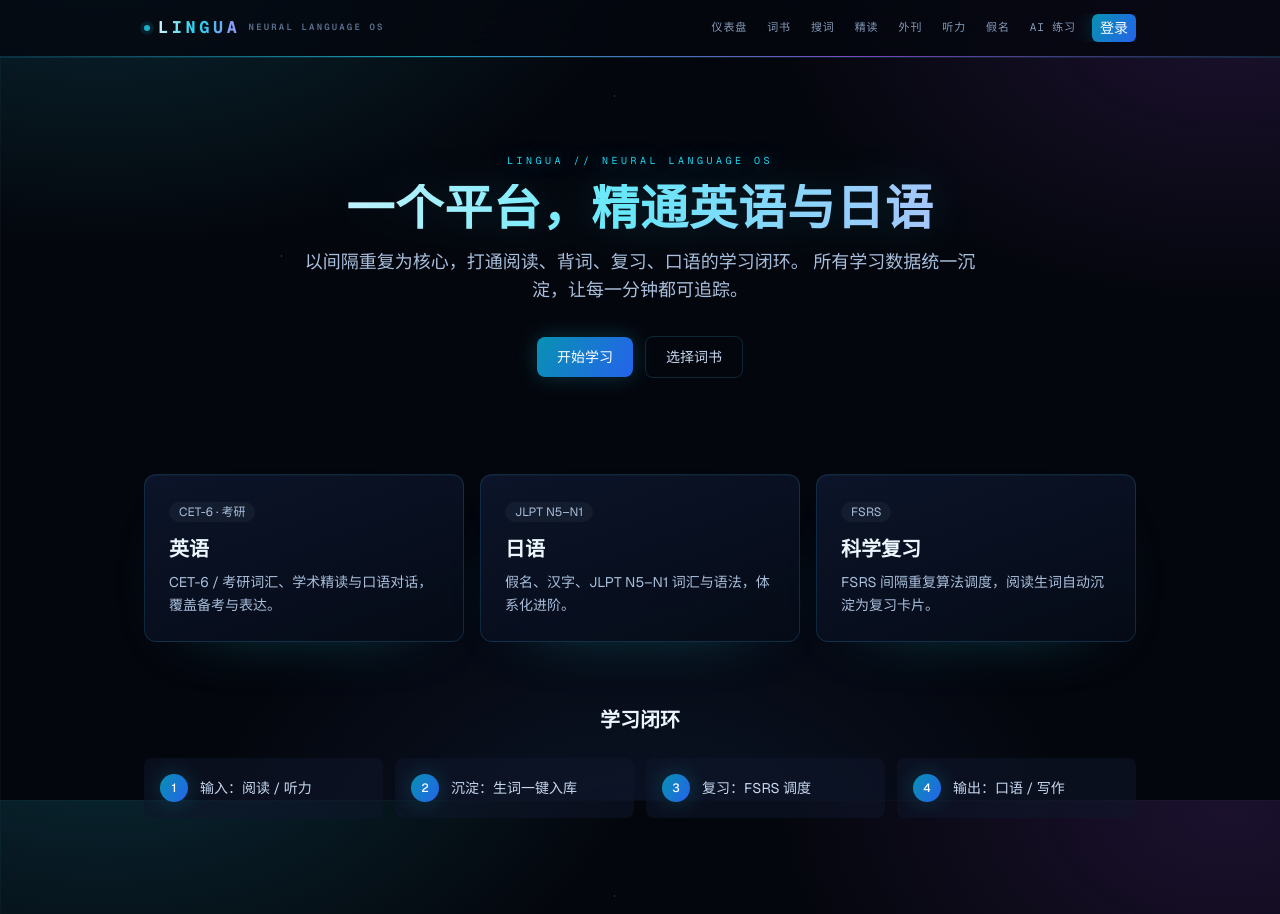
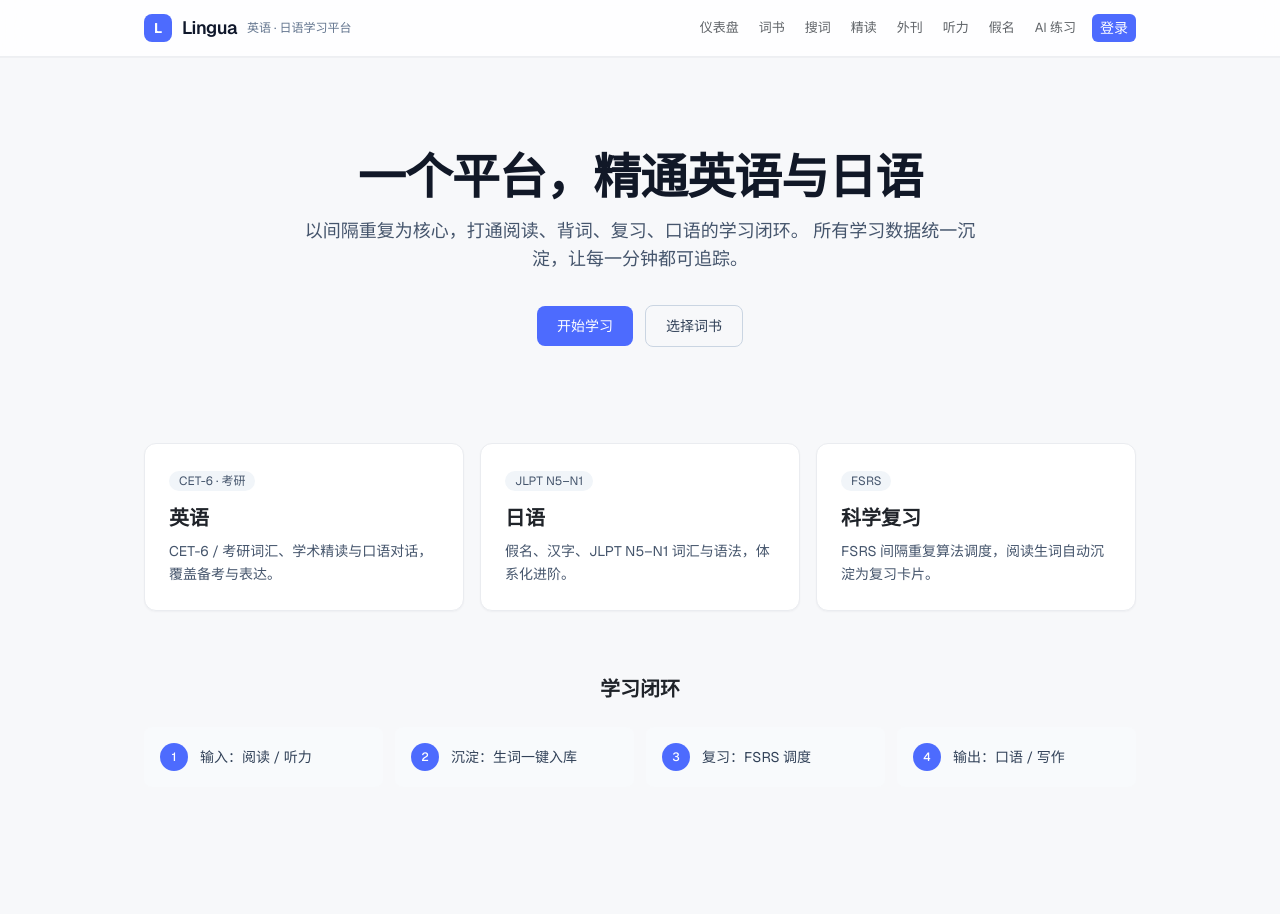
Before and after one commit to irocy64/lingua, a Next.js app: page / in a window 1280 px wide. After the commit the page ends 883 px from the top, so only its background shows below. Built offline with nearby package versions, Linux system fonts and the light colour scheme; no server answers.

Commit message:
feat(ui): DeepSeek-style light theme

```diff
--- a/app/globals.css
+++ b/app/globals.css
@@ -1,13 +1,12 @@
 @import "tailwindcss";
 
 :root {
-  --background: #04060d;
-  --foreground: #e6f1ff;
-  --sci-cyan: #22d3ee;
-  --sci-blue: #3b82f6;
-  --sci-violet: #a855f7;
-  --sci-panel: rgba(10, 18, 34, 0.72);
-  --sci-line: rgba(56, 189, 248, 0.18);
+  --background: #f7f8fa;
+  --foreground: #1f2329;
+  --brand: #4d6bfe;
+  --brand-hover: #3e5af0;
+  --muted: #5f6368;
+  --line: #eaecf0;
 }
 
 @theme inline {
@@ -18,40 +17,22 @@
 }
 
 html {
-  color-scheme: dark;
-  background: #04060d;
+  color-scheme: light;
+  background: #f7f8fa;
 }
 
 body {
   min-height: 100vh;
   overflow-x: hidden;
   color: var(--foreground);
-  font-family: var(--font-geist-sans), system-ui, -apple-system, sans-serif;
-  background-color: #04060d;
-  background-image:
-    radial-gradient(900px 520px at 8% -8%, rgba(34, 211, 238, 0.17), transparent 60%),
-    radial-gradient(820px 520px at 96% 2%, rgba(168, 85, 247, 0.14), transparent 55%),
-    radial-gradient(760px 620px at 50% 112%, rgba(59, 130, 246, 0.12), transparent 60%),
-    radial-gradient(1px 1px at 22% 32%, rgba(255, 255, 255, 0.4), transparent 100%),
-    radial-gradient(1px 1px at 72% 78%, rgba(255, 255, 255, 0.28), transparent 100%),
-    radial-gradient(1px 1px at 48% 12%, rgba(34, 211, 238, 0.55), transparent 100%),
-    linear-gradient(rgba(56, 189, 248, 0.045) 1px, transparent 1px),
-    linear-gradient(90deg, rgba(56, 189, 248, 0.045) 1px, transparent 1px);
-  background-size:
-    auto,
-    auto,
-    auto,
-    220px 220px,
-    320px 320px,
-    360px 360px,
-    48px 48px,
-    48px 48px;
-  background-attachment: fixed;
+  font-family: var(--font-geist-sans), system-ui, -apple-system, "Segoe UI",
+    sans-serif;
+  background: #f7f8fa;
 }
 
 ::selection {
-  background: rgba(34, 211, 238, 0.35);
-  color: #f8fbff;
+  background: rgba(77, 107, 254, 0.16);
+  color: #111827;
 }
 
 ::-webkit-scrollbar {
@@ -59,272 +40,131 @@ body {
   height: 10px;
 }
 ::-webkit-scrollbar-track {
-  background: #050912;
+  background: #f7f8fa;
 }
 ::-webkit-scrollbar-thumb {
-  background: linear-gradient(180deg, #164e63, #1e3a8a);
+  background: #d5dae3;
   border-radius: 9999px;
-  border: 2px solid #050912;
+  border: 2px solid #f7f8fa;
+}
+::-webkit-scrollbar-thumb:hover {
+  background: #b9c1cf;
 }
 
 :focus-visible {
-  outline: 1px solid rgba(34, 211, 238, 0.7);
+  outline: 2px solid rgba(77, 107, 254, 0.45);
   outline-offset: 2px;
 }
 
-/* ---------- 顶部导航 ---------- */
+/* ---------- 顶部导航：白底 + 品牌蓝 ---------- */
 header {
   position: sticky;
   top: 0;
   z-index: 50;
-  background: rgba(4, 7, 15, 0.78) !important;
-  border-bottom-color: rgba(34, 211, 238, 0.22) !important;
-  backdrop-filter: blur(16px);
-  box-shadow:
-    0 1px 0 rgba(34, 211, 238, 0.14),
-    0 20px 50px -35px rgba(34, 211, 238, 0.5);
-}
-header::after {
-  content: "";
-  position: absolute;
-  left: 0;
-  right: 0;
-  bottom: -1px;
-  height: 1px;
-  background: linear-gradient(90deg, transparent, #22d3ee, #a855f7, transparent);
-  opacity: 0.7;
-}
-
-.sci-logo {
-  font-family: var(--font-geist-mono), monospace;
-  font-size: 1.05rem;
-  font-weight: 700;
-  letter-spacing: 0.22em;
-  background: linear-gradient(100deg, #e0f2fe, #22d3ee 45%, #a78bfa);
-  -webkit-background-clip: text;
-  background-clip: text;
-  color: transparent;
-}
-
-.sci-tag {
-  font-family: var(--font-geist-mono), monospace;
-  font-size: 9px;
-  letter-spacing: 0.24em;
-  color: #5b708f;
-  text-transform: uppercase;
-}
-
-.sci-dot {
-  width: 6px;
-  height: 6px;
-  border-radius: 9999px;
-  background: #22d3ee;
-  box-shadow: 0 0 10px #22d3ee;
-  animation: sciPulse 2.4s ease-in-out infinite;
+  background: rgba(255, 255, 255, 0.86) !important;
+  border-bottom-color: #edeff2 !important;
+  backdrop-filter: blur(14px);
+  box-shadow: 0 1px 0 rgba(16, 24, 40, 0.03);
 }
 
 .sci-nav {
-  font-family: var(--font-geist-mono), monospace;
-  font-size: 11px;
-  letter-spacing: 0.08em;
-  color: #849bb8 !important;
+  font-family: inherit;
+  font-size: 13px;
+  letter-spacing: 0;
+  color: #5f6368 !important;
 }
 .sci-nav:hover {
-  color: #22d3ee !important;
-  text-shadow: 0 0 14px rgba(34, 211, 238, 0.55);
+  color: var(--brand) !important;
+  background: #f2f5ff;
+  text-shadow: none;
 }
 .sci-nav-active {
-  color: #67e8f9 !important;
-  background: rgba(34, 211, 238, 0.1);
-  box-shadow: inset 0 0 0 1px rgba(34, 211, 238, 0.22);
-  text-shadow: 0 0 14px rgba(34, 211, 238, 0.55);
+  color: var(--brand) !important;
+  background: #eef2ff;
+  box-shadow: none;
+  font-weight: 500;
+  text-shadow: none;
 }
 
-@keyframes sciPulse {
-  0%,
-  100% {
-    opacity: 0.55;
-    box-shadow: 0 0 0 0 rgba(34, 211, 238, 0.35);
-  }
-  50% {
-    opacity: 1;
-    box-shadow: 0 0 0 6px rgba(34, 211, 238, 0);
-  }
+/* 旧版科幻装饰在新主题下隐藏 */
+.sci-kicker,
+.sci-dot,
+.sci-logo,
+.sci-tag {
+  display: none !important;
 }
 
 /* ---------- 标题 ---------- */
 h1 {
-  letter-spacing: 0.02em;
-  background: linear-gradient(100deg, #f0f9ff 5%, #67e8f9 48%, #c4b5fd 95%);
-  -webkit-background-clip: text;
-  background-clip: text;
-  color: transparent;
-  filter: drop-shadow(0 0 22px rgba(34, 211, 238, 0.16));
+  color: #111827;
+  letter-spacing: -0.02em;
+  background: none;
+  -webkit-text-fill-color: currentColor;
+  filter: none;
 }
 h2,
 h3,
 h4 {
-  color: #e6f6ff;
+  color: #1f2329;
 }
 
 /* ---------- 面板 / 卡片 ---------- */
 .rounded-xl.border,
 .rounded-2xl.border {
-  background-color: rgba(9, 16, 30, 0.62);
-  background-image: linear-gradient(
-    160deg,
-    rgba(13, 24, 46, 0.78),
-    rgba(6, 11, 22, 0.7)
-  );
-  border-color: rgba(56, 189, 248, 0.16) !important;
-  box-shadow:
-    inset 0 1px 0 rgba(255, 255, 255, 0.03),
-    0 24px 70px -55px rgba(34, 211, 238, 0.55);
-  backdrop-filter: blur(12px);
+  background: #ffffff;
+  border-color: var(--line) !important;
+  box-shadow: 0 1px 2px rgba(16, 24, 40, 0.04);
+  backdrop-filter: none;
   transition:
-    border-color 0.25s ease,
-    box-shadow 0.25s ease,
-    transform 0.25s ease;
+    border-color 0.2s ease,
+    box-shadow 0.2s ease;
 }
 a.rounded-xl.border:hover {
-  border-color: rgba(34, 211, 238, 0.42) !important;
-  box-shadow:
-    0 0 0 1px rgba(34, 211, 238, 0.14),
-    0 22px 60px -38px rgba(34, 211, 238, 0.45);
-  transform: translateY(-2px);
+  border-color: #d8ddea !important;
+  box-shadow: 0 6px 20px rgba(16, 24, 40, 0.06);
+  transform: none;
 }
 
-.bg-white {
-  background-color: rgba(9, 16, 30, 0.8) !important;
-}
-.bg-white\/80 {
-  background-color: rgba(4, 7, 15, 0.78) !important;
-}
-.bg-slate-50 {
-  background-color: rgba(15, 23, 42, 0.55) !important;
-}
-.bg-slate-100 {
-  background-color: rgba(30, 41, 59, 0.5) !important;
-}
-.bg-slate-200 {
-  background-color: rgba(51, 65, 85, 0.5) !important;
-}
-
-/* 主按钮 / 深色块 → 霓虹渐变 */
+/* 主按钮统一品牌蓝 */
 .bg-slate-900 {
-  background: linear-gradient(120deg, #0891b2, #2563eb) !important;
-  box-shadow: 0 0 22px rgba(34, 211, 238, 0.22);
+  background: var(--brand) !important;
+  box-shadow: none;
 }
 .hover\:bg-slate-700:hover,
 .hover\:bg-slate-800:hover {
-  background: linear-gradient(120deg, #06b6d4, #3b82f6) !important;
-}
-
-/* ---------- 边框 / 分隔线 ---------- */
-.border-slate-200,
-.border-slate-300 {
-  border-color: rgba(56, 189, 248, 0.18) !important;
-}
-.border-slate-100 {
-  border-color: rgba(148, 163, 184, 0.1) !important;
-}
-.divide-slate-100 > :not([hidden]) ~ :not([hidden]) {
-  border-color: rgba(148, 163, 184, 0.1) !important;
-}
-
-/* ---------- 文本 ---------- */
-.text-slate-900 {
-  color: #ecf6ff !important;
-}
-.text-slate-800 {
-  color: #dcf0ff !important;
-}
-.text-slate-700 {
-  color: #c7d8f0 !important;
-}
-.text-slate-600 {
-  color: #a9bfdc !important;
-}
-.text-slate-500 {
-  color: #849bb8 !important;
-}
-.text-slate-400 {
-  color: #64789a !important;
-}
-.hover\:text-slate-900:hover,
-.hover\:text-slate-800:hover {
-  color: #ffffff !important;
-}
-.hover\:bg-slate-100:hover,
-.hover\:bg-slate-200:hover {
-  background-color: rgba(34, 211, 238, 0.08) !important;
-}
-
-/* ---------- 彩色芯片 ---------- */
-.bg-emerald-50 {
-  background-color: rgba(16, 185, 129, 0.12) !important;
-}
-.bg-emerald-100 {
-  background-color: rgba(16, 185, 129, 0.18) !important;
-}
-.text-emerald-600 {
-  color: #34d399 !important;
-}
-.text-emerald-700,
-.text-emerald-800 {
-  color: #6ee7b7 !important;
-}
-.bg-rose-50 {
-  background-color: rgba(244, 63, 94, 0.12) !important;
-}
-.bg-rose-100 {
-  background-color: rgba(244, 63, 94, 0.18) !important;
-}
-.text-rose-600 {
-  color: #fb7185 !important;
-}
-.text-rose-700 {
-  color: #fda4af !important;
-}
-.bg-amber-50 {
-  background-color: rgba(245, 158, 11, 0.12) !important;
-}
-.text-amber-700,
-.text-amber-800 {
-  color: #fcd34d !important;
-}
-.bg-sky-50,
-.bg-sky-100 {
-  background-color: rgba(14, 165, 233, 0.14) !important;
-}
-.text-sky-600,
-.text-sky-700 {
-  color: #7dd3fc !important;
+  background: var(--brand-hover) !important;
 }
 
 /* ---------- 表单 ---------- */
 input:not([type="range"]):not([type="checkbox"]):not([type="radio"]),
 select,
 textarea {
-  background-color: rgba(6, 12, 26, 0.82) !important;
-  border-color: rgba(56, 189, 248, 0.22) !important;
-  color: #e2e8f0 !important;
+  background-color: #ffffff !important;
+  border-color: #dde2ea !important;
+  color: #1f2329 !important;
+}
+input:not([type="range"]):not([type="checkbox"]):not([type="radio"]):focus,
+select:focus,
+textarea:focus {
+  border-color: var(--brand) !important;
+  box-shadow: 0 0 0 3px rgba(77, 107, 254, 0.12);
+  outline: none;
 }
 input::placeholder,
 textarea::placeholder {
-  color: #5b708f !important;
+  color: #9aa2af !important;
 }
 select option {
-  background: #0a1222;
-  color: #e2e8f0;
+  background: #ffffff;
+  color: #1f2329;
 }
 input[type="range"] {
   -webkit-appearance: none;
   appearance: none;
   height: 4px;
   border-radius: 9999px;
-  background: rgba(100, 116, 139, 0.35);
-  accent-color: #22d3ee;
+  background: #e5e7eb;
+  accent-color: var(--brand);
 }
 input[type="range"]::-webkit-slider-thumb {
   -webkit-appearance: none;
@@ -332,43 +172,38 @@ input[type="range"]::-webkit-slider-thumb {
   height: 12px;
   border-radius: 9999px;
   border: 0;
-  background: #22d3ee;
-  box-shadow: 0 0 10px rgba(34, 211, 238, 0.8);
+  background: var(--brand);
+  box-shadow: 0 1px 4px rgba(77, 107, 254, 0.35);
 }
 input[type="range"]::-moz-range-thumb {
   width: 12px;
   height: 12px;
   border-radius: 9999px;
   border: 0;
-  background: #22d3ee;
-  box-shadow: 0 0 10px rgba(34, 211, 238, 0.8);
+  background: var(--brand);
+  box-shadow: 0 1px 4px rgba(77, 107, 254, 0.35);
 }
 
 /* ---------- 表格 ---------- */
 thead.bg-slate-50 {
-  background-color: rgba(13, 23, 44, 0.82) !important;
+  background-color: #f7f8fa !important;
 }
 table tbody tr:hover {
-  background-color: rgba(34, 211, 238, 0.035);
+  background-color: #fafbff;
 }
 
-/* ---------- 首页 ---------- */
-.sci-kicker {
-  font-family: var(--font-geist-mono), monospace;
-  font-size: 10px;
-  letter-spacing: 0.35em;
-  color: #22d3ee;
-  text-transform: uppercase;
-  text-shadow: 0 0 16px rgba(34, 211, 238, 0.55);
+/* 品牌蓝文字工具类 */
+.text-brand {
+  color: var(--brand);
 }
-
-/* 标题本身用渐变文字，覆盖标题上的 slate 文本类 */
-h1.text-slate-900,
-h1.text-slate-800,
-h1.text-slate-700 {
-  color: transparent !important;
+.bg-brand {
+  background-color: var(--brand);
 }
 
 a.text-slate-900 {
-  color: #67e8f9 !important;
+  color: var(--brand) !important;
+  font-weight: 500;
 }
+a.text-slate-900:hover {
+  text-decoration: underline;
+}
--- a/app/layout.tsx
+++ b/app/layout.tsx
@@ -38,7 +38,7 @@ export default function RootLayout({ children }: LayoutProps<"/">) {
       lang="zh-CN"
       className={`${geistSans.variable} ${geistMono.variable} h-full antialiased`}
     >
-      <body className="min-h-full flex flex-col bg-[#04060d] text-slate-200">
+      <body className="min-h-full flex flex-col bg-[#f7f8fa] text-slate-900">
         <Providers>
           <RegisterSw />
           <SiteHeader />
--- a/components/site-header.tsx
+++ b/components/site-header.tsx
@@ -6,10 +6,16 @@ export function SiteHeader() {
   return (
     <header className="border-b border-slate-200 bg-white/80 backdrop-blur">
       <div className="mx-auto flex h-14 max-w-5xl items-center justify-between px-4">
-        <Link href="/" className="flex shrink-0 items-center gap-2 font-semibold">
-          <span className="sci-dot" />
-          <span className="sci-logo">LINGUA</span>
-          <span className="sci-tag hidden sm:inline">NEURAL LANGUAGE OS</span>
+        <Link href="/" className="flex shrink-0 items-center gap-2.5 font-semibold">
+          <span className="flex h-7 w-7 items-center justify-center rounded-lg bg-[#4d6bfe] text-sm font-bold text-white">
+            L
+          </span>
+          <span className="text-lg font-semibold tracking-tight text-slate-900">
+            Lingua
+          </span>
+          <span className="hidden text-xs font-normal text-slate-500 sm:inline">
+            英语 · 日语学习平台
+          </span>
         </Link>
         <nav className="flex min-w-0 max-w-full flex-1 items-center justify-end gap-1 overflow-x-auto whitespace-nowrap text-xs sm:text-sm">
           <NavLinks />
```
